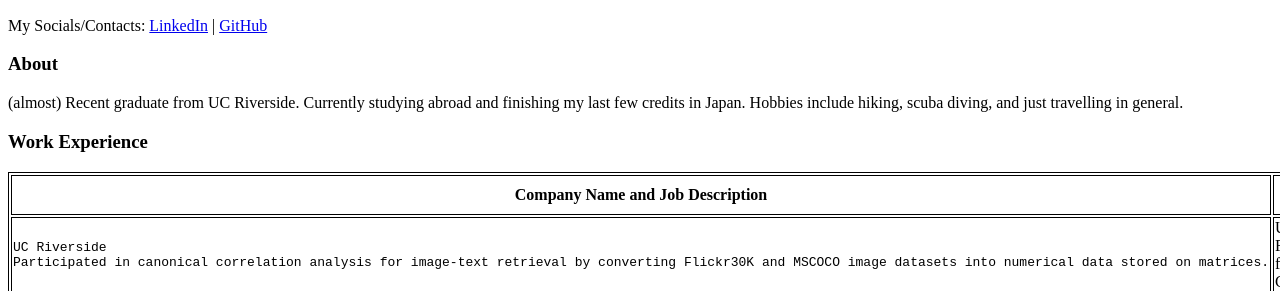
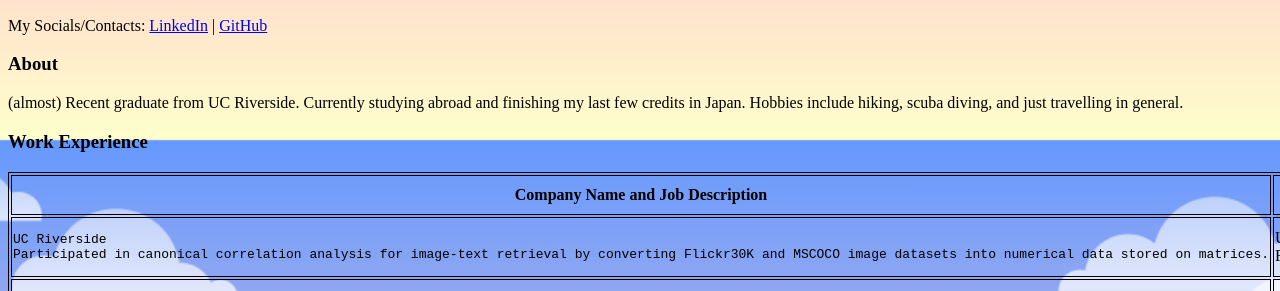
Before and after one commit to ELW123/ELW123.github.io, a plain HTML site: page index.html in a window 1280 px wide. Shown: the part 660-951 px from the top of the page. Drawn offline with Linux system fonts and the light colour scheme.

Commit message:
Made things look better

```diff
--- a/index.html
+++ b/index.html
@@ -31,7 +31,7 @@
             <td><pre>UC Riverside
 Participated in canonical correlation analysis for image-text retrieval by converting Flickr30K and MSCOCO image datasets into numerical data stored on matrices.</pre>
             </td>
-            <td>Undergrad Researcher for Dr. Jia Chen</td>
+            <td>Undergrad Researcher</td>
             <td>April 2022 - July 2022</td>
             </tr>
             <tr>
--- a/styles.css
+++ b/styles.css
@@ -2,7 +2,11 @@ h1 {font-weight: bold;
     font-size: 4rem;
     line-height: 50%; }
 
-table, th, td {
-        border: 1px solid;}
+table, th, td {border: 1px solid;}
+
+body {background-image: url("Background.png");
+      background-size: cover;
+      background-repeat: no-repeat;
+      background-attachment: fixed;}
 
 /*To override a potential CSS file in my HTML file, you need to put !important to your properties.*/
```
Also changed, not shown: Background.png (added).
